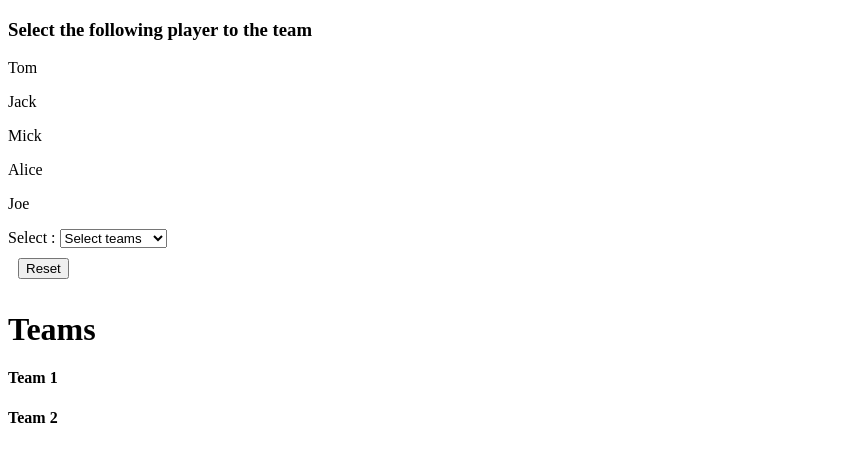
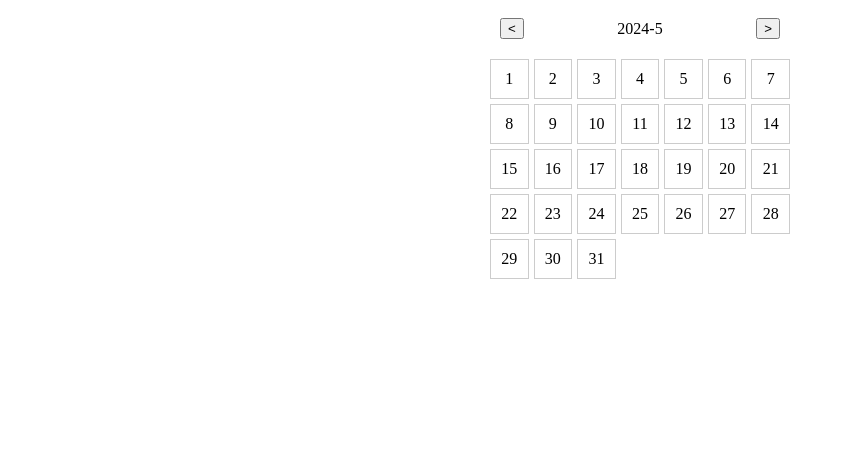
Before and after one commit to Xuan0825/FrontEnd-Practice, a React (Vite) app in the folder FrontendComponents/: page / in a window 1280 px wide. Shown: the top 462 px of the page, without its empty margins (0-845 px from the left). Built offline with nearby package versions, Linux system fonts and the light colour scheme.

Commit message:
update new component

```diff
--- a/FrontendComponents/src/App.css
+++ b/FrontendComponents/src/App.css
@@ -145,3 +145,38 @@ button {
   align-items: center;
   justify-content: center;
 }
+
+.calendar-container {
+  width: 300px;
+  margin: 0 auto;
+  text-align: center;
+}
+
+.calendar-header {
+  display: flex;
+  justify-content: space-between;
+  align-items: center;
+  margin-bottom: 10px;
+}
+
+.calendar-grid {
+  display: grid;
+  grid-template-columns: repeat(7, 1fr); /* 定义 7 列 */
+  grid-gap: 5px;
+}
+
+.calendar-day {
+  padding: 10px;
+  border: 1px solid #ccc;
+  cursor: pointer;
+  transition: background-color 0.3s ease;
+}
+
+.calendar-day:hover {
+  background-color: #f0f0f0;
+}
+
+.selected-day {
+  background-color: blue;
+  color: white;
+}
--- a/FrontendComponents/src/App.tsx
+++ b/FrontendComponents/src/App.tsx
@@ -19,6 +19,7 @@ import FlipCard from "./components/FlipCard";
 import TodoApp from "./components/todo/todo";
 import SignupForm from "./components/SignupForm";
 import TransferTeam from "./components/TransferTeam";
+import Calendar from "./components/Calendar";
 function App() {
   return (
     <div>
@@ -38,7 +39,8 @@ function App() {
       {/* <FlipCard /> */}
       {/* <TodoApp /> */}
       {/* <SignupForm /> */}
-      <TransferTeam />
+      {/* <TransferTeam /> */}
+      <Calendar />
     </div>
   );
 }
--- /dev/null
+++ b/FrontendComponents/src/components/Calendar.tsx
@@ -0,0 +1,62 @@
+import { useState } from "react";
+
+export default function Calendar() {
+  const [currentMonth, setCurrentMonth] = useState(new Date().getMonth());
+  const [currentYear, setCurrentYear] = useState(new Date().getFullYear());
+  const [selectDate, setSelectDate] = useState(-1);
+
+  // const getDaysInMonth = (month, year) => {
+  //   return new Date(year, month + 1, 0).getDate();
+  // };
+
+  const handleDateSelect = (value: string) => {
+    if (value === "prev") {
+      if (currentMonth === 1) {
+        setCurrentMonth(12);
+        setCurrentYear((pre) => pre - 1);
+      } else {
+        setCurrentMonth((pre) => pre - 1);
+      }
+    }
+    if (value === "next") {
+      if (currentMonth === 12) {
+        setCurrentMonth(1);
+        setCurrentYear((pre) => pre + 1);
+      } else {
+        setCurrentMonth((pre) => pre + 1);
+      }
+    }
+  };
+
+  const getDaysInMonth = () => {
+    console.log(new Date(currentYear, currentMonth, 0).getDate());
+    return new Date(currentYear, currentMonth, 0).getDate();
+  };
+
+  const handleSelect = (index: number) => {
+    setSelectDate(index);
+  };
+
+  return (
+    <div className="calendar-container">
+      <div className="calendar-header">
+        <button onClick={() => handleDateSelect("prev")}>{"<"}</button>
+        {`${currentYear}-${currentMonth}`}
+        <button onClick={() => handleDateSelect("next")}>{">"}</button>
+      </div>
+      <div className="calendar-grid">
+        {new Array(getDaysInMonth()).fill(0).map((_, index) => (
+          <div
+            key={index}
+            className={`calendar-day ${
+              selectDate === index ? "selected-day" : ""
+            }`}
+            onClick={() => handleSelect(index)}
+          >
+            {index + 1}
+          </div>
+        ))}
+      </div>
+    </div>
+  );
+}
```
